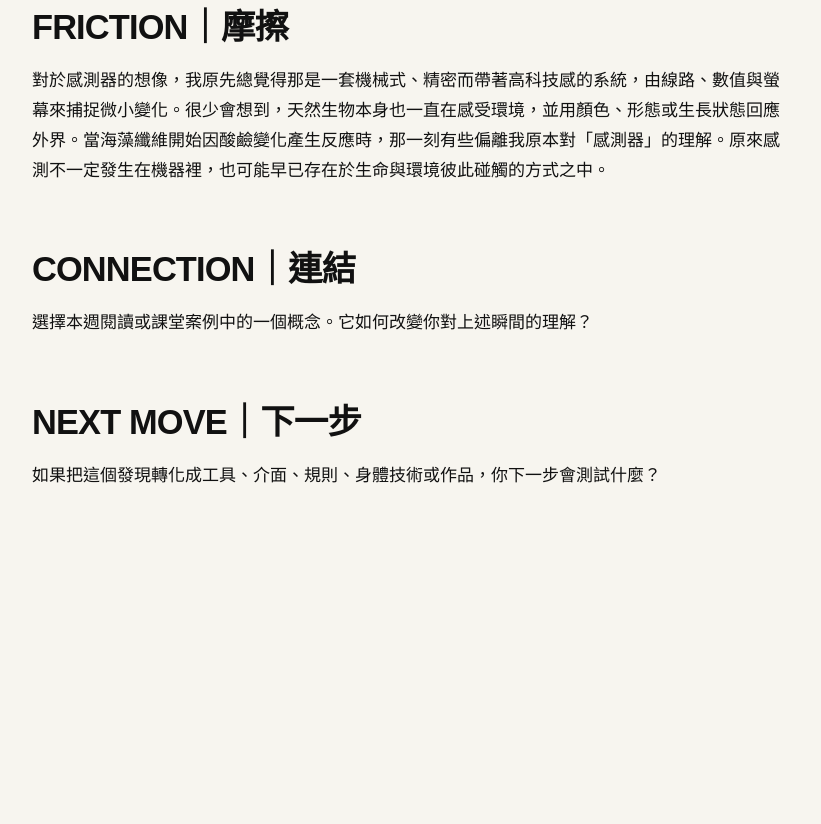
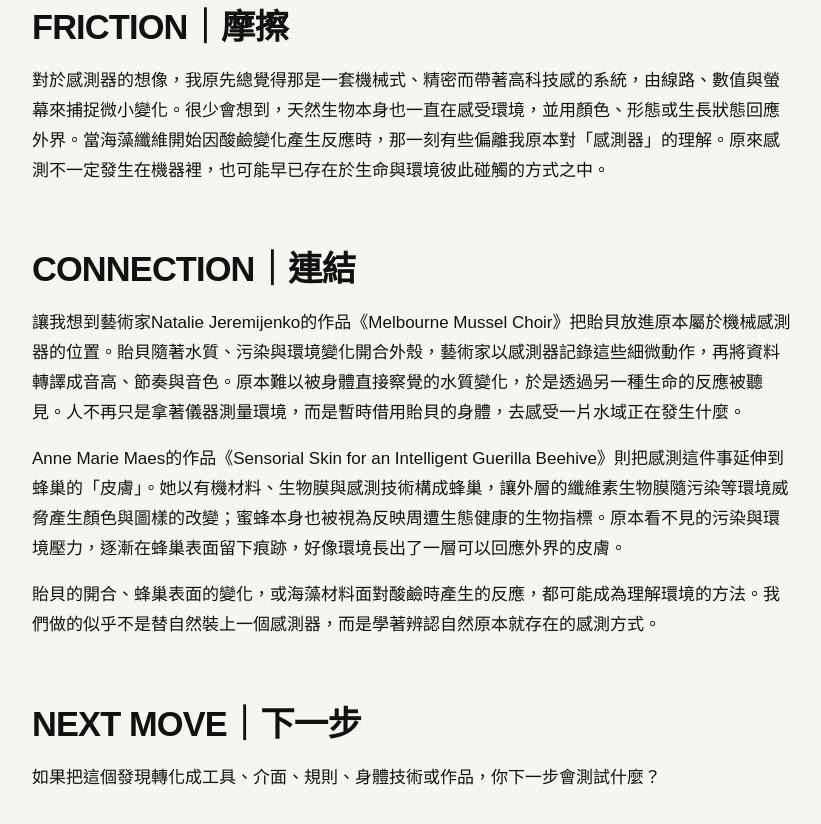
Before and after one commit to yenchichen1998/fieldworkarchive, a Jekyll site: the page built from weeks/week-05.md, in a window 1280 px wide and 900 px high, scrolled down 1104 px. Shown: the top 824 px of the window, without its empty margins (48-869 px from the left). Built offline with Jekyll 4.4.1, drawn with Linux system fonts in a browser that asks for light colours; before the commit the page ends 1702 px from its top, so only the background shows below that.

Commit message:
Update week-05.md

```diff
--- a/weeks/week-05.md
+++ b/weeks/week-05.md
@@ -23,7 +23,11 @@ permalink: /weeks/week-05/
 
 ## CONNECTION｜連結
 
-選擇本週閱讀或課堂案例中的一個概念。它如何改變你對上述瞬間的理解？
+讓我想到藝術家Natalie Jeremijenko的作品《Melbourne Mussel Choir》把貽貝放進原本屬於機械感測器的位置。貽貝隨著水質、污染與環境變化開合外殼，藝術家以感測器記錄這些細微動作，再將資料轉譯成音高、節奏與音色。原本難以被身體直接察覺的水質變化，於是透過另一種生命的反應被聽見。人不再只是拿著儀器測量環境，而是暫時借用貽貝的身體，去感受一片水域正在發生什麼。
+
+Anne Marie Maes的作品《Sensorial Skin for an Intelligent Guerilla Beehive》則把感測這件事延伸到蜂巢的「皮膚」。她以有機材料、生物膜與感測技術構成蜂巢，讓外層的纖維素生物膜隨污染等環境威脅產生顏色與圖樣的改變；蜜蜂本身也被視為反映周遭生態健康的生物指標。原本看不見的污染與環境壓力，逐漸在蜂巢表面留下痕跡，好像環境長出了一層可以回應外界的皮膚。
+
+貽貝的開合、蜂巢表面的變化，或海藻材料面對酸鹼時產生的反應，都可能成為理解環境的方法。我們做的似乎不是替自然裝上一個感測器，而是學著辨認自然原本就存在的感測方式。
 
 ## NEXT MOVE｜下一步
 
```
